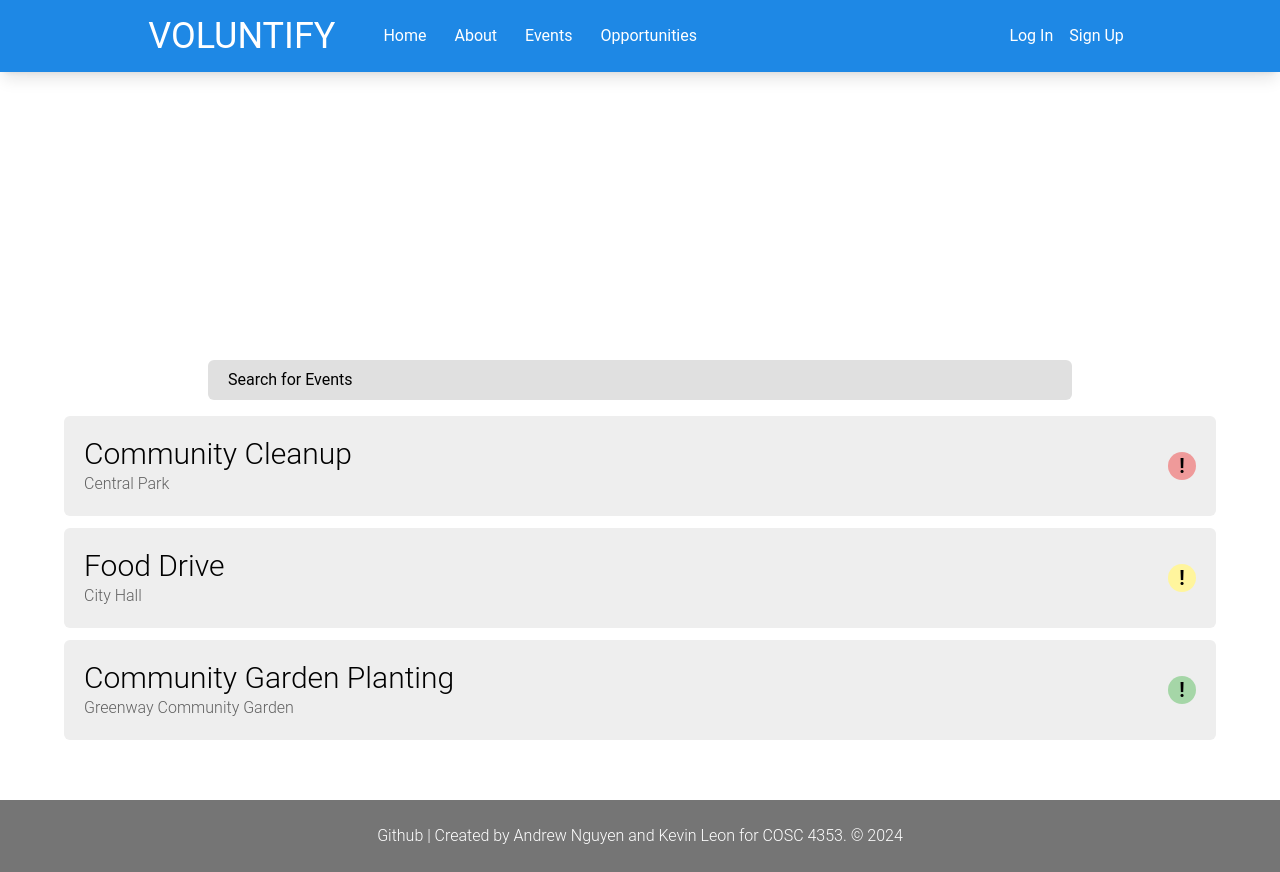
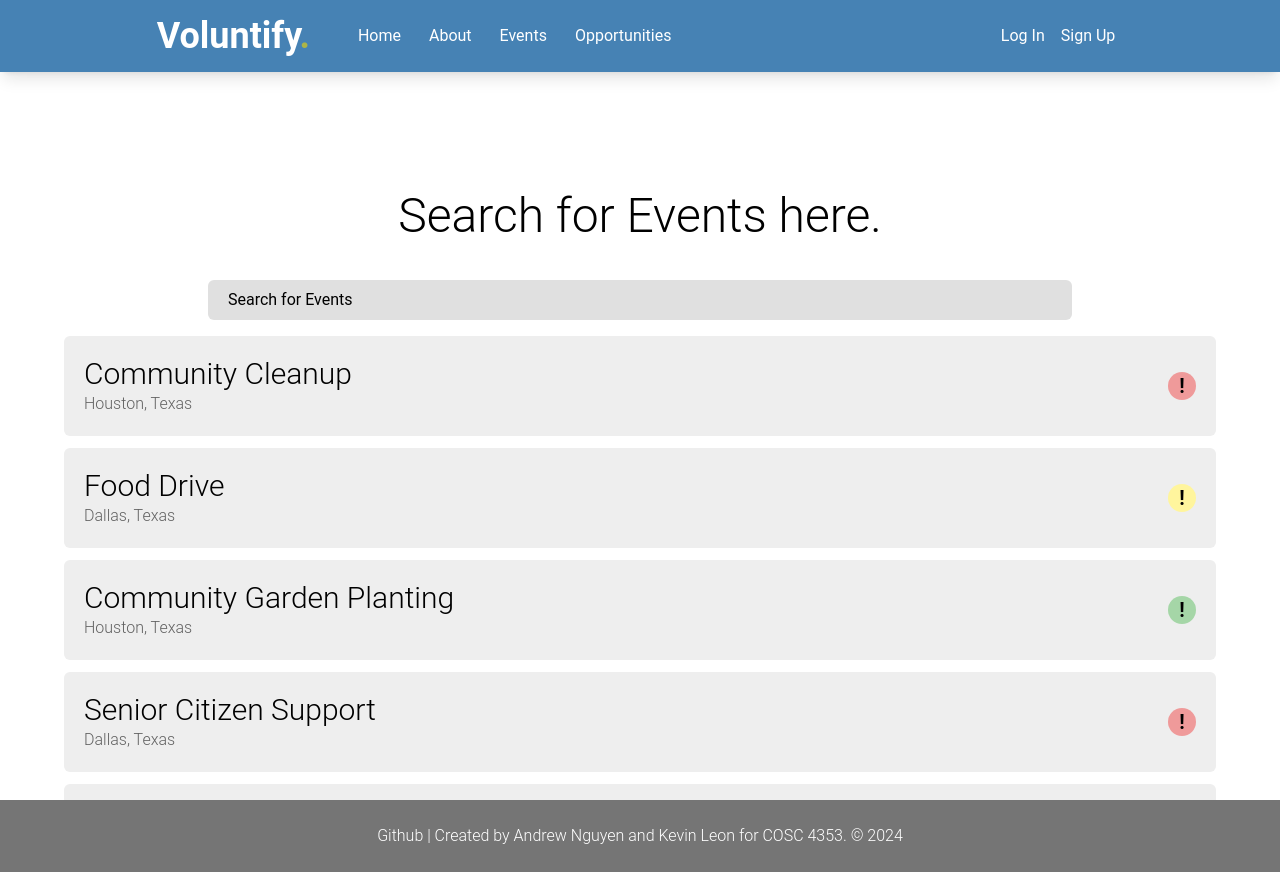
Before and after one commit to AndrewN2001/4353Group47, a React (Create React App) app in the folder frontend/: page /eventlist in a window 1280 px wide. Built offline with nearby package versions, Linux system fonts and the light colour scheme.

Commit message:
front end cleanup

```diff
--- a/frontend/src/App.js
+++ b/frontend/src/App.js
@@ -20,7 +20,7 @@ import Footer from "./components/footer";
 function App(){
   return(
     <AuthProvider>
-      <div className="bg-slate-100">
+      <div>
         <NavBar/>
 
         <BrowserRouter>
--- a/frontend/src/components/navbar.js
+++ b/frontend/src/components/navbar.js
@@ -5,10 +5,10 @@ export default function NavBar(){
     const {isLoggedIn, loggedUser, logout} = useAuth();
 
     return(
-        <div className="flex items-center justify-around bg-blue-600 text-white py-4 z-20 w-screen fixed shadow-lg">
+        <div className="flex items-center justify-around bg-[#4682B4] text-white py-4 z-20 w-screen fixed shadow-lg">
             <div className="flex items-center gap-10">
-                <h1 className="text-4xl">
-                    VOLUNTIFY
+                <h1 className="text-4xl font-semibold">
+                    Voluntify<span className="text-[#ADB446]">.</span>
                 </h1>
                 <ul className="flex gap-3 h-full">
                     <li className="h-full">
--- a/frontend/src/pages/event-list.js
+++ b/frontend/src/pages/event-list.js
@@ -8,26 +8,90 @@ export default function EventList(){
         {
             eventName: "Community Cleanup",
             eventDescription: "A day to clean up the local park.",
-            location: "Central Park",
-            requiredSkills: "Physical endurance",
+            location: {
+                city: "Houston",
+                state: "Texas"
+            },
+            requiredSkills: "Physical Endurance",
             urgency: "High",
             eventDate: "8-18-2024"
         },
         {
             eventName: "Food Drive",
             eventDescription: "Collecting food for the local food bank.",
-            location: "City Hall",
-            requiredSkills: "Organizational skills",
+            location: {
+                city: "Dallas",
+                state: "Texas"
+            },
+            requiredSkills: "Organizational Skills",
             urgency: "Medium",
             eventDate: "7-6-2024"
         },
         {
             eventName: "Community Garden Planting",
             eventDescription: "Help plant and maintain the community garden to promote green spaces in the neighborhood.",
-            location: "Greenway Community Garden",
-            requiredSkills: "Gardening knowledge, teamwork",
+            location: {
+                city: "Houston",
+                state: "Texas"
+            },
+            requiredSkills: "Teamwork",
             urgency: "Low",
             eventDate: "6-15-2024"
+        },
+        {
+            eventName: "Senior Citizen Support",
+            eventDescription: "Assist seniors with daily tasks and provide companionship.",
+            location: {
+                city: "Dallas",
+                state: "Texas"
+            },
+            requiredSkills: "Patience, communication",
+            urgency: "High",
+            eventDate: "9-1-2024"
+        },
+        {
+            eventName: "Beach Cleanup",
+            eventDescription: "Clear trash from the shoreline to protect marine life.",
+            location: {
+                city: "San Antonio",
+                state: "Texas"
+            },
+            requiredSkills: "Physical Endurance",
+            urgency: "High",
+            eventDate: "9-12-2024"
+        },
+        {
+            eventName: "Animal Shelter Volunteering",
+            eventDescription: "Help care for animals and assist with shelter tasks.",
+            location: {
+                city: "San Antonio",
+                state: "Texas"
+            },
+            requiredSkills: "Compassion",
+            urgency: "Medium",
+            eventDate: "10-5-2024"
+        },
+        {
+            eventName: "Tree Planting Initiative",
+            eventDescription: "Plant trees in urban areas to improve air quality.",
+            location: {
+                city: "Austin",
+                state: "Texas"
+            },
+            requiredSkills: "Environmental Awareness",
+            urgency: "Medium",
+            eventDate: "10-12-2024"
+        },
+        {
+            eventName: "Blood Donation Drive",
+            eventDescription: "Organize and manage blood donations for local hospitals.",
+            location: {
+                city: "Austin",
+                state: "Texas"
+            },
+            requiredSkills: "Organization, Teamwork",
+            urgency: "High",
+            eventDate: "11-3-2024"
         }
     ]);
 
@@ -50,7 +114,11 @@ export default function EventList(){
 
     return(
         <div className="min-h-screen relative">
-            <div className="h-1/2 absolute inset-x-0 top-0 flex items-end justify-center">
+            <div className="h-2/5 absolute inset-x-0 top-0 flex items-end justify-center">
+                <div>
+                    <div className="text-5xl font-light text-center mb-10">
+                        Search for Events here.
+                    </div>
                     <div className="flex gap-3">
                         <input
                             className="bg-gray-300 placeholder-black px-5 py-2 rounded-md w-[54rem] flex items-center gap-3"
@@ -64,8 +132,9 @@ export default function EventList(){
                         ) : null}
                     </div>
                 </div>
-            <div className="h-1/2 absolute inset-x-0 bottom-0 flex justify-center">
-                <ul className="mt-4 flex flex-col gap-3">
+            </div>
+            <div className="h-3/5 absolute inset-x-0 bottom-0 flex justify-center">
+                <ul className="mt-4 flex flex-col gap-3 overflow-auto">
                     {eventList.map((event, index) => (
                     <li key={index} className="bg-gray-200 w-[72rem] py-5 px-5 rounded-md flex items-center justify-between">
                         <div>
@@ -73,7 +142,7 @@ export default function EventList(){
                                 {event.eventName}
                             </h1>
                             <h1 className="text-gray-700 font-light">
-                                {event.location}
+                                {event.location.city}, {event.location.state}
                             </h1>
                         </div>
 
--- a/frontend/src/pages/home-page.js
+++ b/frontend/src/pages/home-page.js
@@ -1,15 +1,27 @@
 import React from "react"
+import homepage from "../images/homepage.jpeg"
 
 export default function HomePage(){
     return(
-        <div className="min-h-screen flex justify-center items-center">
-            <div>
-                <h1>
-                    Voluntify
+        <div className="relative h-fit flex">
+            <img src={homepage} alt="Logo" className="mix-blend-overlay object-cover"/>
+            <div className="text-center flex flex-col gap-3 z-10 absolute text-gray-100 items-start w-fit h-full bg-[#4682B4] justify-center px-10">
+                <h1 className="text-3xl font-bold text-left">
+                    Welcome to <br/> <span className="text-7xl">Voluntify</span><span className="text-[#ADB446] text-6xl">.</span>
                 </h1>
-                <h2>
+                <h2 className="text-xl text-left">
                     Make a Difference, One Event at a Time.
                 </h2>
+
+                <div className="text-2xl flex gap-10 mt-3 justify-center">
+                    <button className="hover:underline hover:underline-offset-2">
+                        Find Events
+                    </button>
+
+                    <button className="bg-[#ADB446] text-white px-5 py-2 rounded-md">
+                        Sign Up
+                    </button>
+                </div>
             </div>
         </div>
     )
```
Also changed, not shown: frontend/src/pages/user-profile.js (+33 -140 lines), frontend/src/components/AdobeStock_165529054-scaled.jpeg (added), frontend/src/images/homepage.jpeg (added). Lines whose indentation alone changed are shown as unchanged.
